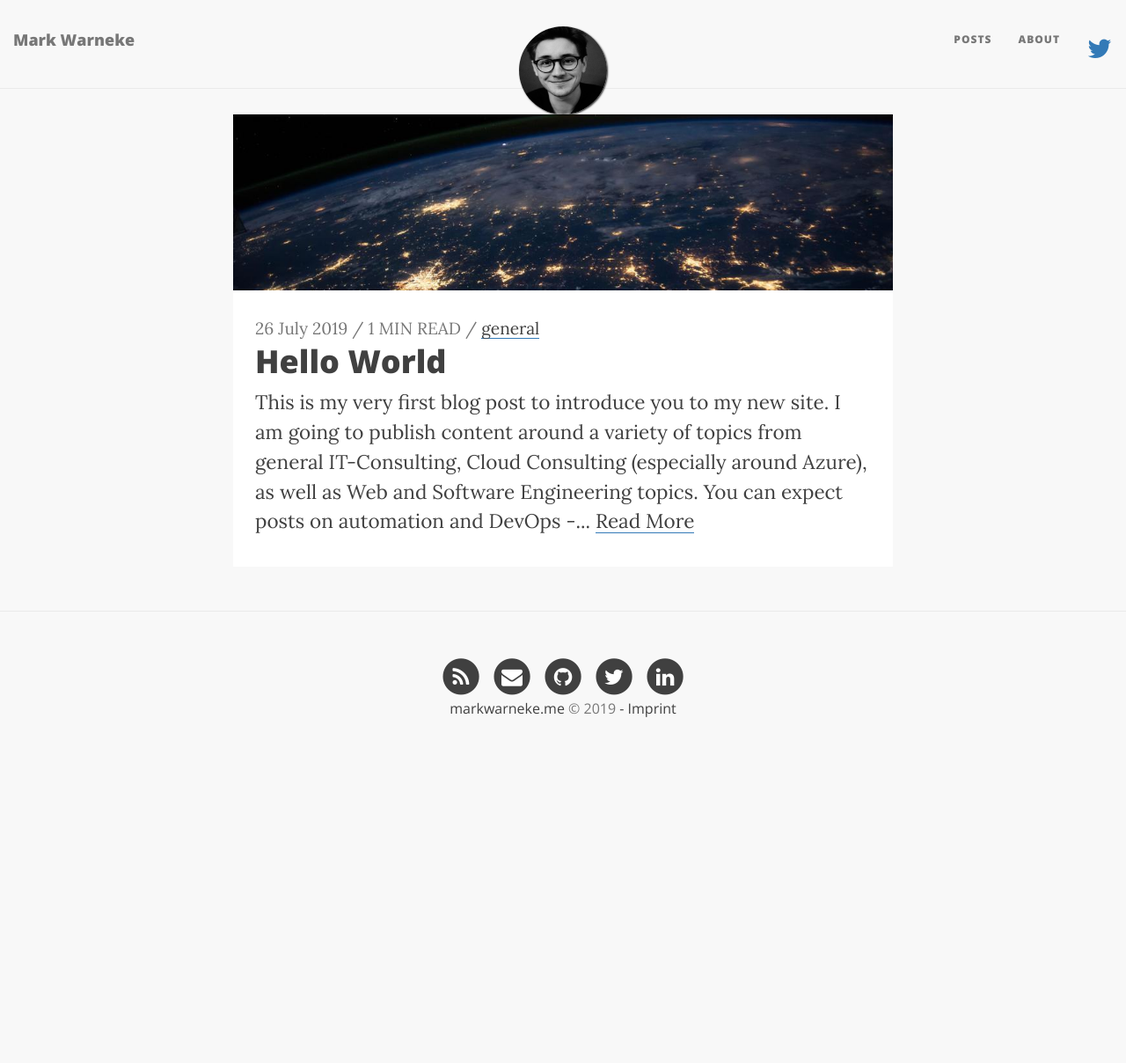
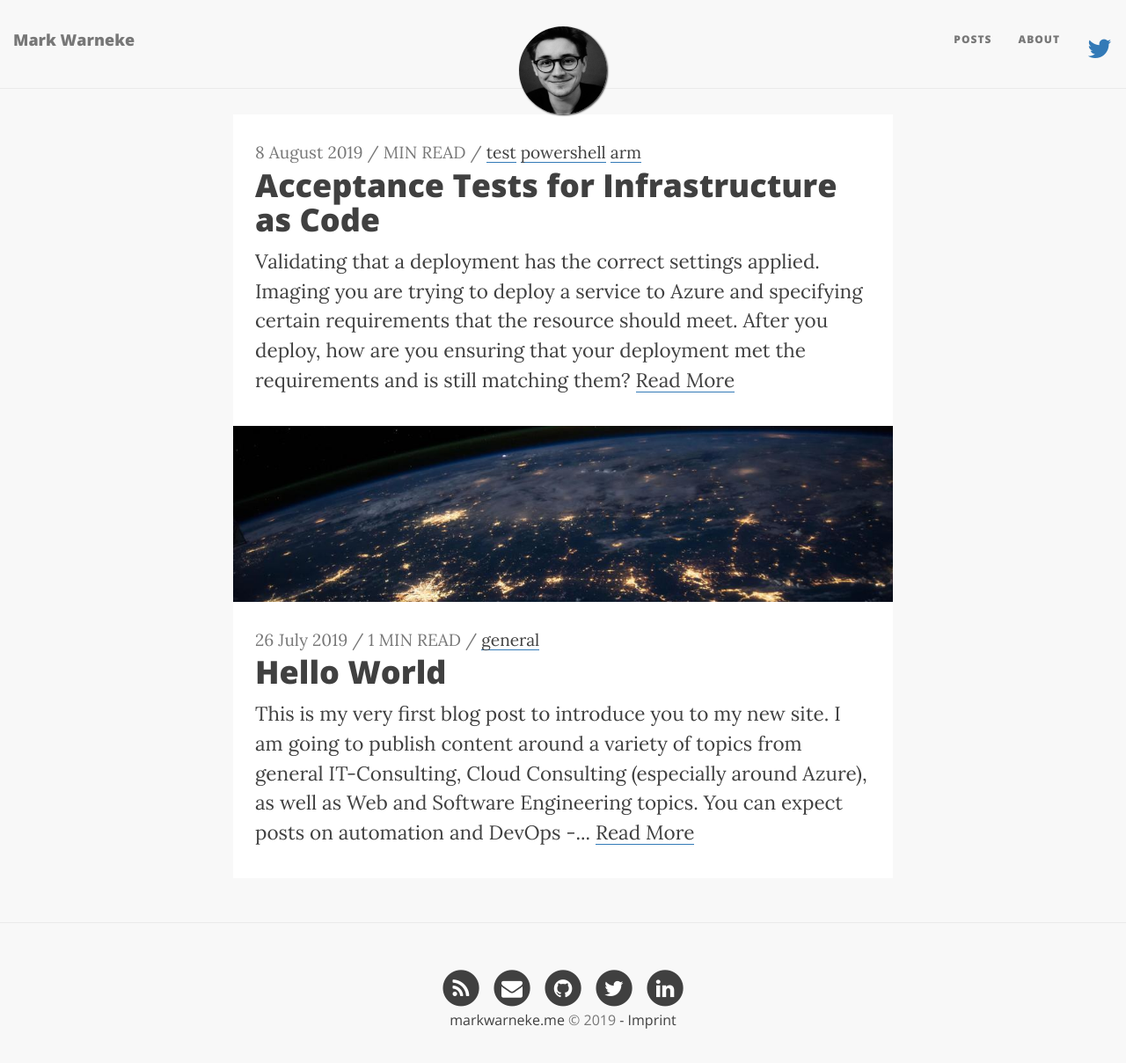
Before and after one commit to MarkWarneke/markwarneke.github.io, a Jekyll site: the page built from index.html, in a window 1280 px wide and 1221 px high. Shown: the top 1208 px of the window at 88% size. Built offline with Jekyll 4.4.1, drawn with Linux system fonts in a browser that asks for light colours; nearby versions of some CDN libraries; the list of posts is cut into pages by our own code; some of the changed lines change nothing that is shown.

Commit message:
publish article first draft and add some text

````diff
--- a/_posts/2019-08-08-acceptance-test-infrastructure-as-code.md
+++ b/_posts/2019-08-08-acceptance-test-infrastructure-as-code.md
@@ -1,59 +1,78 @@
 ---
 layout: post
-title: Acceptence Tests for Infrastructure as Code
+title: Acceptance Tests for Infrastructure as Code
 subtitle:
 bigimg: /img/work.jpg
 gh-repo: MarkWarneke/Az.Test
 gh-badge: [star, follow]
 tags: [test, powershell, arm]
 comments: true
-published: false
+published: true
 ---
 
 Validating that a deployment has the correct settings applied.
 Imaging you are trying to deploy a service to Azure and specifying certain requirements that the resource should meet.
-After you deploy, how are you testing that your deployment meet the requirements?
+After you deploy, how are you ensuring that your deployment met the requirements and is still matching them?
 
-This blog post will introduce you to the concept of validation testing or automated acceptance test for Infrastructure as Code using PowerShell and Pester the testing framework.
-The idea of validation testing is to write reusable parameterized tests that matches a specification defined by the stakeholder.
+This blog post introduces you to the idea of validation testing or acceptance test for Infrastructure as Code using PowerShell and [Pester](https://github.com/pester/Pester) the testing framework.
+If you are not yet familiar with Pester go checkout: [Get started with Pester](https://www.powershellmagazine.com/2014/03/12/get-started-with-pester-powershell-unit-testing-framework/) and [Pester Resources](https://github.com/pester/Pester/wiki/Articles-and-other-resources)
+The idea of validation testing is to ensure a specification defined by the stakeholder is matched.
+Automated validation testing is the concept of writing automated tests that can be parametrized to assert the validity or correctness of a specification.
+
 Specifications could be:
 
-- Check Naming Convention
-- Check allowed Locations
-- Check applied RBAC rules
-- Check the inbound ports of a subnets NSGs
-- Check applied Firewall rules
-- Check configuration of a database like RUs
+- A Naming Convention
+- Allowed Locations
+- RBAC rules
+- Inbound ports of NSGs on a subnets
+- Applied Firewall rules on a PaaS service
+- Configuration of a database like RUs or configuration of a IaaS service like a VM
 
-The idea is to validate right after the deployments if the requirements are met, and to ensure that after a while the tests can be executed frequently to ensure no divergence to the initial state is happening or that the requirements are still met after changes have been applied.
+An example requirement of the business including a specification could look like
+
+- As a User I want to be able deploy and connect to Azure Cosmos DB
+- Ensure the ComosDB is only accessible from a list of IP addresses __(insert list of IPs)__ and is NOT accessible from the internet otherwise.
+
+The idea is to validate right after the deployments if the requirements are met, and to ensure that after a while the tests can be executed frequently to ensure no divergence to the initial state is happening and that the requirements specification are still met after changes have been applied manually or automated.
 
 These kind of tests can be very sophisticated, you could imagine writing some automated test even for the inner-view of the VM by using [PowerShell Remoting](https://blogs.technet.microsoft.com/rohit-minni/2017/01/18/remoting-into-azure-arm-virtual-machines-using-powershell/) or using [SSH](https://docs.microsoft.com/en-us/azure/virtual-machines/linux/mac-create-ssh-keys) to check the state of Virtual Machines.
 Also querying REST APIs to ensure certain settings are valid or checking a [health check](https://microservices.io/patterns/observability/health-check-api.html) on a web api.
 The options are limitless and depend on the use case.
 
-# Why? Write Acceptence Tests
+## Why?
+
+Why should we write these Acceptance Tests if they are sophisticated and additional work is needed?
+You could say that inside of the Azure Resource Manager template everything is specified and you met your requirement?
 
 > Automated tests, when written carefully and reusable, scale.
 
 Imaging having a sophisticated CI/CD pipeline that runs every day a couple of times and deploy frequent new Azure Resources while redeploying existing Resources idempotent.
+Best case scenario you are in control of what you deploy.
 Or you don't have a sophisticated CI/CD and deploy Azure Resources within your development team to Azure.
-A customer is asking you why the connection to your Cosmos DB is not running.
+
+You are however, probably deploying for a customer, whether its you, your business or end users.
+Imagine a customer asking you why the connection to the deployed Cosmos DB is not running.
 
 You have two options:
-1. Vist portal.azure.com and identify the resource and check if a Firewall rules go applied that shouldn't be there
+
+1. Visit portal.azure.com and identify the resource and check if a firewall rules went wild and is applied even thought it shouldn't be there
 2. Write a Script that checks that for you
 
 Which one is the better option if that customer is writing you the same question again two days later?
-Having Acceptence Tests is trying to address these kind of problems.
+With *Acceptance Tests* we are trying to address the problem of validation and consistency.
 If you infrastructure as code is based on specific requirements you should be able to validate them again without your manual intervention.
+Also, you want to ensure that your initial deployment is meeting the customers requirement.
+You should have "proof" your implementation matched the specification.
 
-# Implementation
+## Implementation
 
-The implementation is based on simple Pester tests that are parameterized. You can use any testing framework as long as it allows parameterization.
-Your deployment should always have version controlled parameters or a configuration management database that stores this information and can be queried by automation code.
+The implementation is based on parameterized Pester tests.
+You really can use any testing framework pester the concept is the same.
+Your deployment should always have version controlled parameters or a central configuration management database that stores information and can be queried by automation code.
 
-Lets take the use case of the Cosmos DB and with a config file that looks like this:
+Lets take the use case of the Cosmos DB further. Having a configuration file that looks like this:
 
+FIXME: Use .parameter.json
 ```json
 {
     "Environment": "S",
@@ -64,11 +83,9 @@ Lets take the use case of the Cosmos DB and with a config file that looks like t
     "ResourceNameTest": "t-testdescriptor"
 }
 
-The requirement of the business is:
-- Ensure the ComosDB is only accessible from a list of IP addresses (insert list of IPs) and is NOT accessible from the internet otherwise.
+Inside of the Azure Resource Manager Template we implement the specification by using the `ipRangeFilter` property. See [Configure an IP firewall](https://docs.microsoft.com/en-us/azure/cosmos-db/how-to-configure-firewall#configure-ip-firewall-arm).
 
-So inside of the Azure Resource Manager Template we specify a couple of `ipRangeFilter`. See [Configure an IP firewall](https://docs.microsoft.com/en-us/azure/cosmos-db/how-to-configure-firewall#configure-ip-firewall-arm).
-
+TODO: Create real ARM template example to repro
 ```json
 {
   "comments": "Default CosmosDB deployment using defined IP Range Filter for restricting access",
@@ -88,9 +105,13 @@ So inside of the Azure Resource Manager Template we specify a couple of `ipRange
 }
 ```
 
-Now to ensure the IP Ranges are applied to the resource we are going to write a validation script with pester or acceptance tests.
+To ensure the specification of IP Ranges are applied to the resource we are writing a validation script.
+First, we need to get the resource which is in Azure by using a `Get-` command.
+Azure ComosDB doesn't provide a native command so we are just getting the Resource by using `Get-AzResource -ResourceType 'Microsoft.DocumentDB/databaseAccounts'`.
+This will return a list of resources of type `DocumentDB/databaseAccounts`.
+Now to ensure the specification is met we need to add an assertion to validate the settings are set correctly on the obtained Azure Resoruce.
 
-
+TODO: add to az.new to repro
 ```powershell
 [Diagnostics.CodeAnalysis.SuppressMessageAttribute("PSUseDeclaredVarsMoreThanAssignments", "", Justification = "Variables are used inside Pester blocks.")]
 param(
@@ -117,3 +138,45 @@ Describe "Validate CosmosDB Deployment" -Tag Validate {
     }
 }
 ```
+
+### One step further
+
+Taking this approach a bit further and ensuring ALL Cosmos DB deployments are matching the requirements we can adjust the Pester test.
+We can get all config files that are stored on the machine by using Get-ChildItem on a Path containing the config files to the CosmosDBs deployed. Or any other query to get the configuration.
+After the config is loaded we iterate through the list and invoke the same assertion on the resource as written above.
+
+```powershell
+[Diagnostics.CodeAnalysis.SuppressMessageAttribute("PSUseDeclaredVarsMoreThanAssignments", "", Justification = "Variables are used inside Pester blocks.")]
+param(
+    [string[]]$TestValueFiles
+)
+
+if ($PSBoundParameters.Keys -notcontains 'TestValueFiles') {
+    $TestValueFiles = (Get-ChildItem -Path (Join-Path $ModuleBase "Test") -Include "config.*.json" -Recurse).FullName
+}
+
+Foreach ($TestValueFile in $TestValueFiles) {
+
+    $Env:TestValueFile = $TestValueFile
+    $TestValues = Get-Content $TestValueFile | ConvertFrom-Json
+
+
+    Describe "Validate CosmosDB Deployment" -Tag Validate {
+        Context "CosmosDb Secure Deployment" {
+
+            # Query Azure for the CosmosDB that is specified in the config.json
+             $resources = Get-AzResource -ResourceType 'Microsoft.DocumentDB/databaseAccounts' -ResourceGroupName $TestValues.ResourceGroupName -ErrorAction SilentlyContinue
+
+            # Describe the requirement to the fullest
+            it "<resource.Name> should have ip range filter" -TestCase $resources {
+                param(
+                    $resource
+                )
+                $resource.Properties.ipRangeFilter | Should -Contain $IpRangeFilterRequirement
+            }
+        }
+    }
+}
+```
+
+We can even go further and remove the tests for certain resources and just query for all Cosmos DB using `Get-AzResource -ResourceType 'Microsoft.DocumentDB/databaseAccounts'` to ensure all CosmosDB we have access to match the requirements.
````
